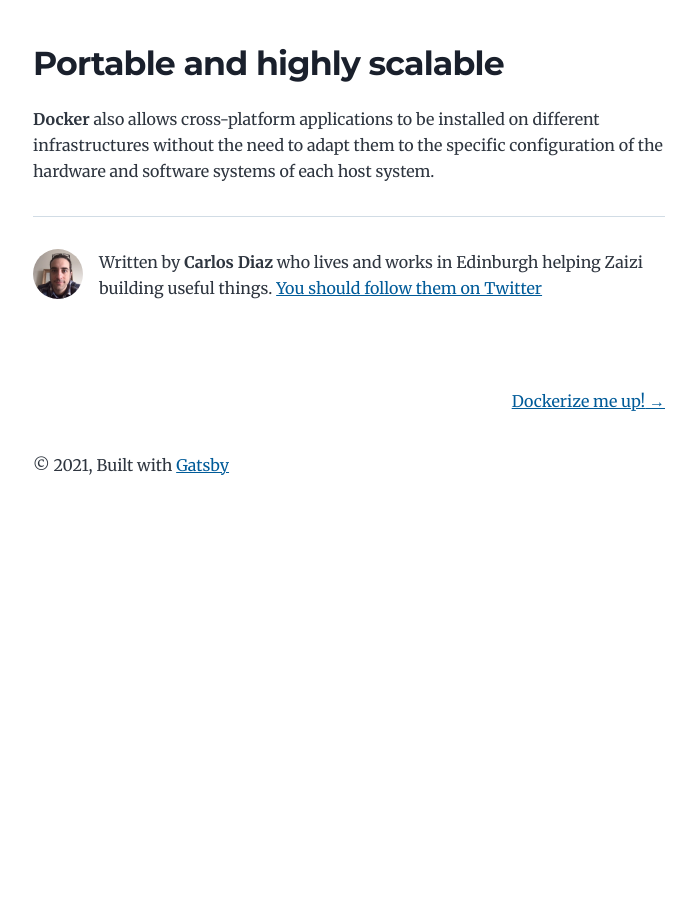
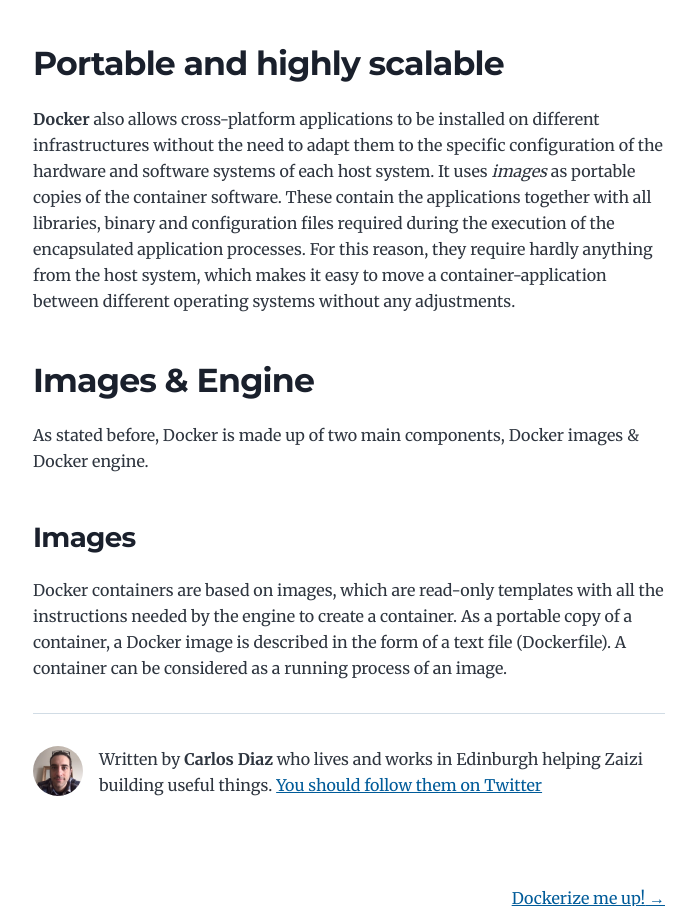
Before and after one commit to cadiza/personal-blog, a Gatsby site: page /what-is-docker/ in a window 1280 px wide. Shown: the part 1408-2314 px from the top of the page, without its empty margins (291-987 px from the left). Before the commit the page ends 1949 px from the top, so only its background shows below. Built offline with nearby package versions, Linux system fonts and the light colour scheme; Gatsby itself is replaced by a stand-in of ours.

Commit message:
docker post continue

```diff
--- a/content/blog/what-is-docker/index.md
+++ b/content/blog/what-is-docker/index.md
@@ -27,4 +27,14 @@
 
 ## Portable and highly scalable
 
-**Docker** also allows cross-platform applications to be installed on different infrastructures without the need to adapt them to the specific configuration of the hardware and software systems of each host system.
+**Docker** also allows cross-platform applications to be installed on different infrastructures without the need to adapt them to the specific configuration of the hardware and software systems of each host system. It uses _images_ as portable copies of the container software. These contain the applications together with all libraries, binary and configuration files required during the execution of the encapsulated application processes. For this reason, they require hardly anything from the host system, which makes it easy to move a container-application between different operating systems without any adjustments.
+
+## Images & Engine
+
+As stated before, Docker is made up of two main components, Docker images & Docker engine.
+
+### Images
+
+Docker containers are based on images, which are read-only templates with all the instructions needed by the engine to create a container. As a portable copy of a container, a Docker image is described in the form of a text file (Dockerfile). A container can be considered as a running process of an image.
+
+<!-- ### Engine -->
```
